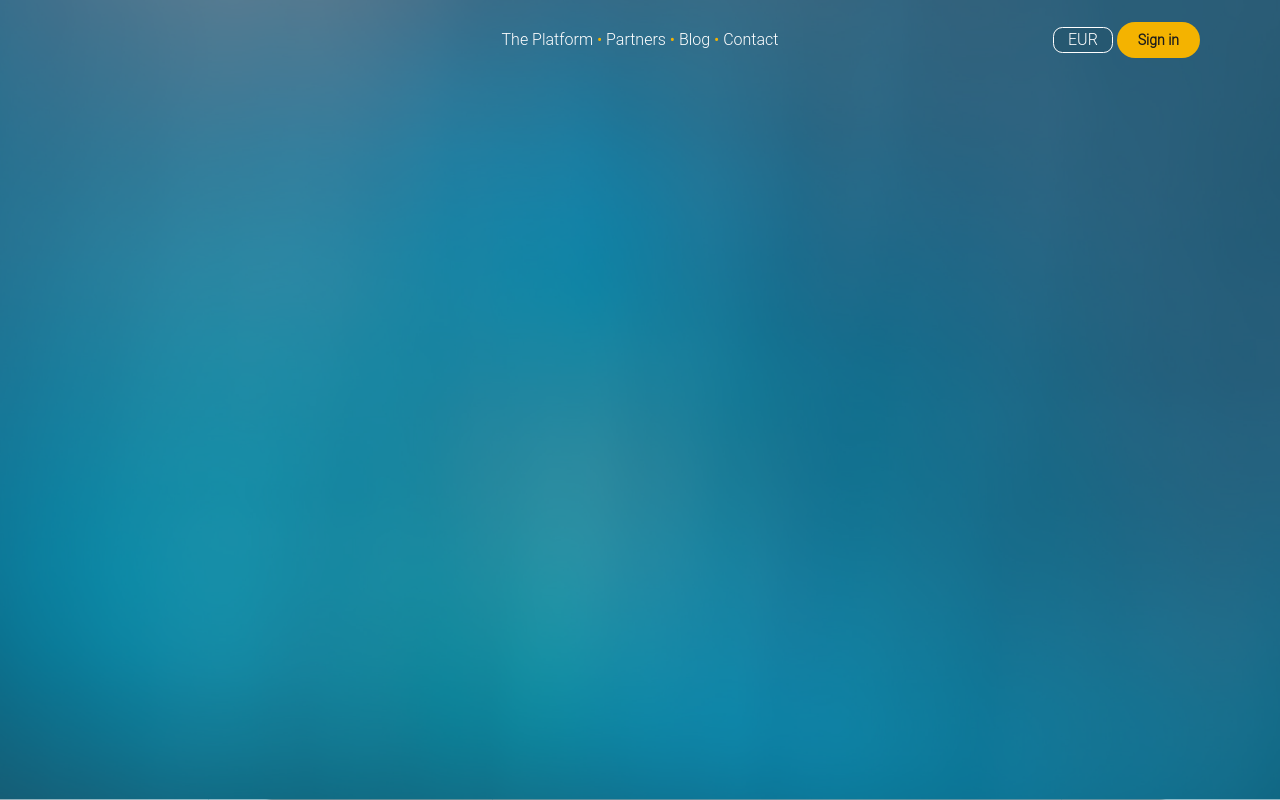
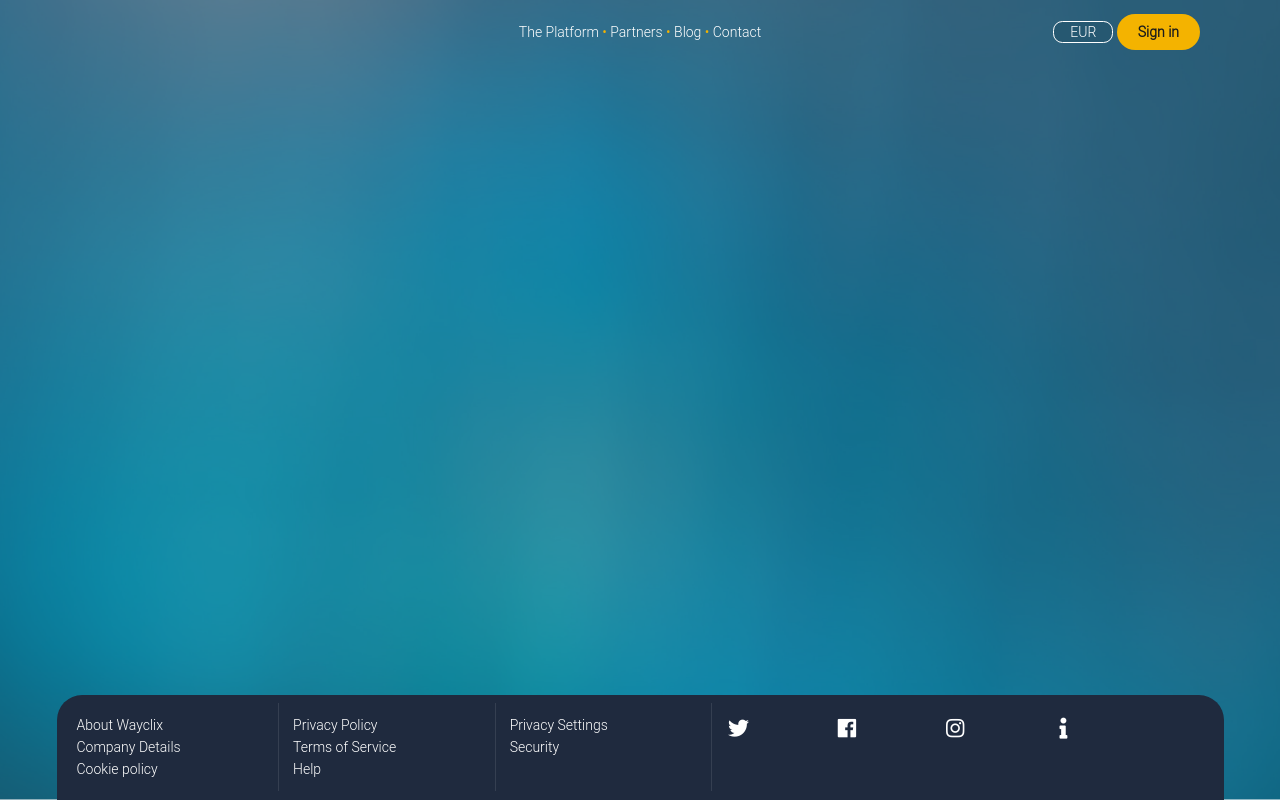
Before and after one commit to mp3por/semanticUITheme, a website: page index.html in a window 1280 px wide. Drawn offline with nearby package versions, Linux system fonts and the light colour scheme; a web font is replaced by a local one.

Commit message:
footer created

```diff
--- a/index.html
+++ b/index.html
@@ -21,8 +21,11 @@
         });
     </script>
 </head>
-<body class="ui text container background-image">
-<div class="ui middle aligned grid">
+<body class="background-image">
+<div class="pusher">
+    <div id="content" class="ui vertical stripe segment" style="border:none;">
+        <div class="ui middle aligned stackable grid container">
+            <div class="row">
                 <div class="four wide column"></div>
                 <div class="eight wide center aligned column"> The Platform <span class="ui yellow text">•</span> Partners <span
                         class="ui yellow text">•</span> Blog <span class="ui yellow text">•</span> Contact
@@ -39,28 +42,13 @@
                                         <input type="checkbox" checked="checked" name="currency">
                                         <span class="checkmark"></span>
                                     </label>
-
-                        <!--<input type="radio" name="example2" checked="checked">-->
-                        <!--<label>EUR</label>-->
                                 </div>
-
                                 <div class="item">
                                     <label class="radio-button-container">USD
                                         <input type="checkbox" name="currency">
                                         <span class="checkmark"></span>
                                     </label>
-
-                        <!--<input type="radio" name="example2">-->
-                        <!--<label>USD</label>-->
                                 </div>
-                    <!--<div class="item selected" data-value="EUR">-->
-                        <!--<div class="ui red circular label"></div>-->
-                        <!--EUR-->
-                    <!--</div>-->
-                    <!--<div class="item" data-value="USD">-->
-                        <!--<div class="ui red empty circular label"></div>-->
-                        <!--USD-->
-                    <!--</div>-->
                             </div>
                         </div>
                     </div>
@@ -68,5 +56,54 @@
                     <button class="ui regular font griffin button">Sign in</button>
                 </div>
             </div>
+        </div>
+    </div>
+
+    <div class="ui inverted vertical footer segment">
+        <div class="ui container">
+            <div class="ui stackable inverted divided equal height stackable grid">
+                <div class="three wide column">
+                    <div class="ui link list">
+                        <a href="#" class="item">About Wayclix</a>
+                        <a href="#" class="item">Company Details</a>
+                        <a href="#" class="item">Cookie policy</a>
+                    </div>
+                </div>
+                <div class="three wide column">
+                    <div class="ui link list">
+                        <a href="#" class="item">Privacy Policy</a>
+                        <a href="#" class="item">Terms of Service</a>
+                        <a href="#" class="item">Help</a>
+                    </div>
+                </div>
+                <div class="three wide column">
+                    <div class="ui link list">
+                        <a href="#" class="item">Privacy Settings</a>
+                        <a href="#" class="item">Security</a>
+                    </div>
+                </div>
+                <div class="six wide column">
+                    <div class="ui stackable equal width grid">
+                        <div class="column">
+                            <i class="twitter large icon"></i>
+                        </div>
+                        <div class="column">
+                            <i class="facebook large icon"></i>
+                        </div>
+                        <div class="column">
+                            <i class="instagram large icon"></i>
+                        </div>
+                        <div class="column">
+                            <i class="info large icon"></i>
+                        </div>
+                    </div>
+                </div>
+            </div>
+        </div>
+    </div>
+</div>
+<!--<div class="ui middle aligned grid">-->
+   <!---->
+<!--</div>-->
 </body>
 </html>
```
Also changed, not shown: semantic/dist/components/list.css, semantic/dist/components/list.min.css, semantic/dist/components/segment.css, semantic/dist/components/segment.min.css, semantic/dist/components/site.css, semantic/dist/components/site.min.css, semantic/dist/semantic.css, semantic/dist/semantic.min.css, 3 other files. Lines whose indentation alone changed are shown as unchanged.
